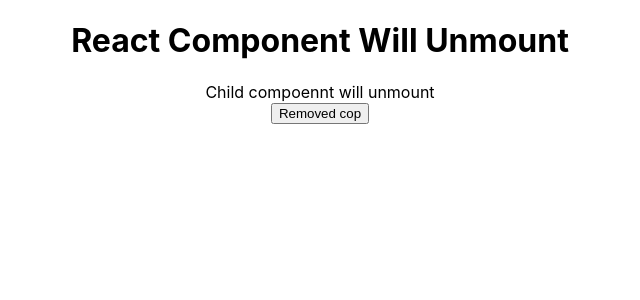
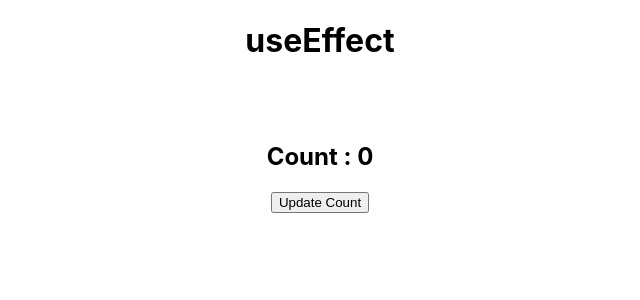
Before and after one commit to jigneshgit935/Learn_react_basic_to_advance, a React (Create React App) app: page / in a window 1280 px wide. Shown: the top 300 px of the page, without its empty margins (320-960 px from the left). Built offline with nearby package versions, Linux system fonts and the light colour scheme.

Commit message:
useEffect

```diff
--- a/src/App.js
+++ b/src/App.js
@@ -1,28 +1,24 @@
-import React, { Component } from 'react';
+import React, { useEffect, useState } from 'react';
 import './App.css';
-import Unmount from './Unmount';
+const App = () => {
+  const [count, setCount] = useState(0);
 
-class App extends Component {
-  constructor() {
-    super();
-    this.state = {
-      show: true,
-    };
-  }
+  useEffect(() => {
+    // alert('useEffect Hooks');
+    console.log('useEffect Hooks');
 
-  render() {
-    console.log('clicked', this.state.show);
-    return (
-      <div className="App">
-        <h1>React Component Will Unmount</h1>
-        {this.state.show ? <Unmount /> : <h2>Set Interval Removed</h2>}
-        {/* example 2 */}
-        <button onClick={() => this.setState({ show: !this.state.show })}>
-          Removed cop
-        </button>
-      </div>
-    );
-  }
-}
+    console.log('Updating');
+  });
+  return (
+    <div className="App">
+      <h1>useEffect</h1>
+
+      <br />
+      <br />
+      <h2>Count : {count}</h2>
+      <button onClick={() => setCount(count + 1)}>Update Count</button>
+    </div>
+  );
+};
 
 export default App;
```
